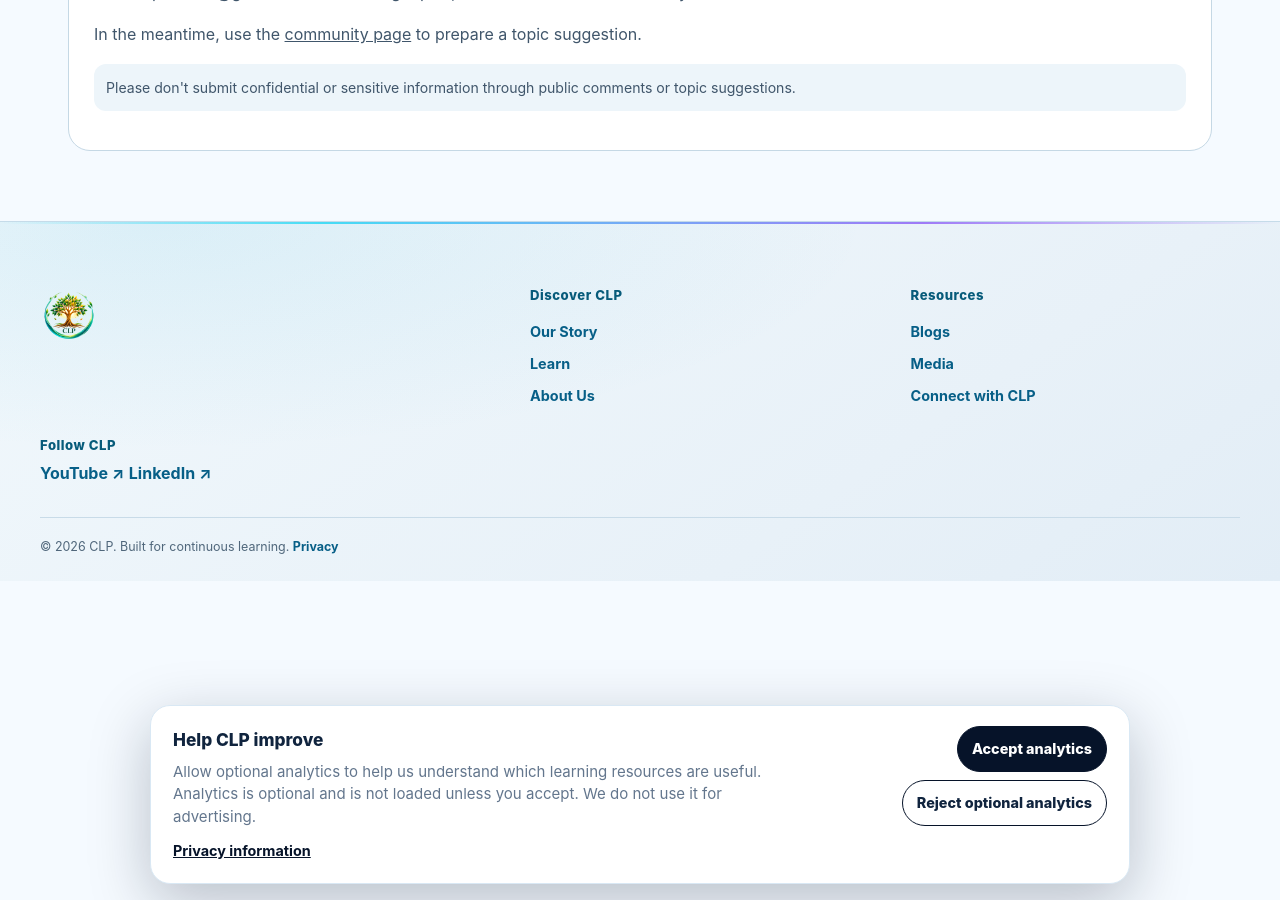
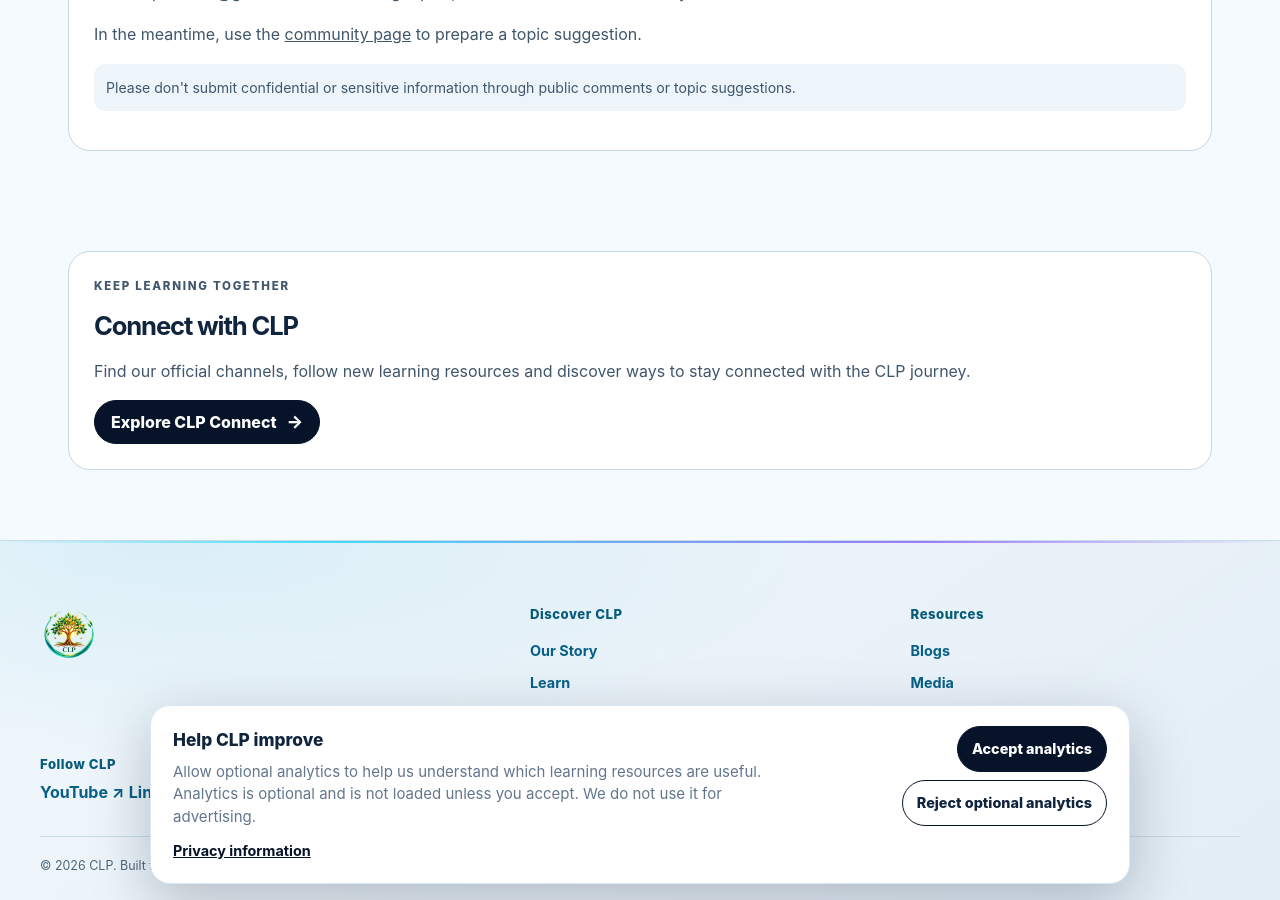
Before and after one commit to sanjeevkshu/clp, a Jekyll site: the page built from contact.md, in a window 1280 px wide and 900 px high, scrolled down 608 px. Built offline with Jekyll 4.4.1, drawn with Linux system fonts in a browser that asks for light colours.

Commit message:
Add contextual Connect pathway to Contact page

```diff
--- a/contact.md
+++ b/contact.md
@@ -3,4 +3,21 @@ title: "Contact CLP"
 description: "Contact CLP about learning topics, collaborations and community ideas."
 permalink: /contact/
 ---
-<section class="page-hero page-hero-contact" style="--page-hero-image:url('{{ '/assets/images/card-apply.jpg' | relative_url }}')"><p class="eyebrow">START A CONVERSATION</p><h1>What should we<br><span>learn next?</span></h1><p>Share a question, suggest a collaboration or tell us about a learning experience worth exploring.</p></section><section class="section"><div class="content-card"><h2>Reach CLP</h2><p>Email <a href="mailto:clpvriksha@gmail.com">clpvriksha@gmail.com</a> for learning topics, collaborations and community ideas.</p><p>In the meantime, use the <a href="{{ '/community/' | relative_url }}">community page</a> to prepare a topic suggestion.</p><p class="notice">Please don't submit confidential or sensitive information through public comments or topic suggestions.</p></div></section>
+
+<section class="page-hero page-hero-contact" style="--page-hero-image:url('{{ '/assets/images/card-apply.jpg' | relative_url }}')"><p class="eyebrow">START A CONVERSATION</p><h1>What should we<br><span>learn next?</span></h1><p>Share a question, suggest a collaboration or tell us about a learning experience worth exploring.</p></section>
+<section class="section">
+  <div class="content-card">
+    <h2>Reach CLP</h2>
+    <p>Email <a href="mailto:clpvriksha@gmail.com">clpvriksha@gmail.com</a> for learning topics, collaborations and community ideas.</p>
+    <p>In the meantime, use the <a href="{{ '/community/' | relative_url }}">community page</a> to prepare a topic suggestion.</p>
+    <p class="notice">Please don't submit confidential or sensitive information through public comments or topic suggestions.</p>
+  </div>
+</section>
+<section class="section">
+  <div class="content-card">
+    <p class="eyebrow">KEEP LEARNING TOGETHER</p>
+    <h2>Connect with CLP</h2>
+    <p>Find our official channels, follow new learning resources and discover ways to stay connected with the CLP journey.</p>
+    <a class="learn-card-button" href="{{ '/connect/' | relative_url }}">Explore CLP Connect <span aria-hidden="true">→</span></a>
+  </div>
+</section>
```
